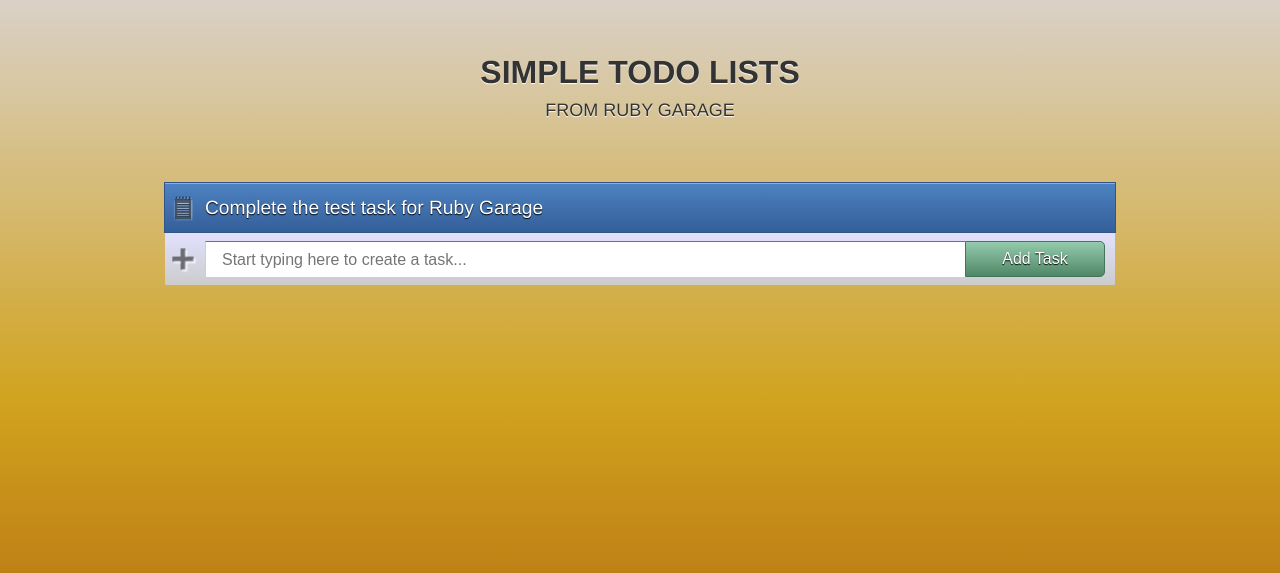
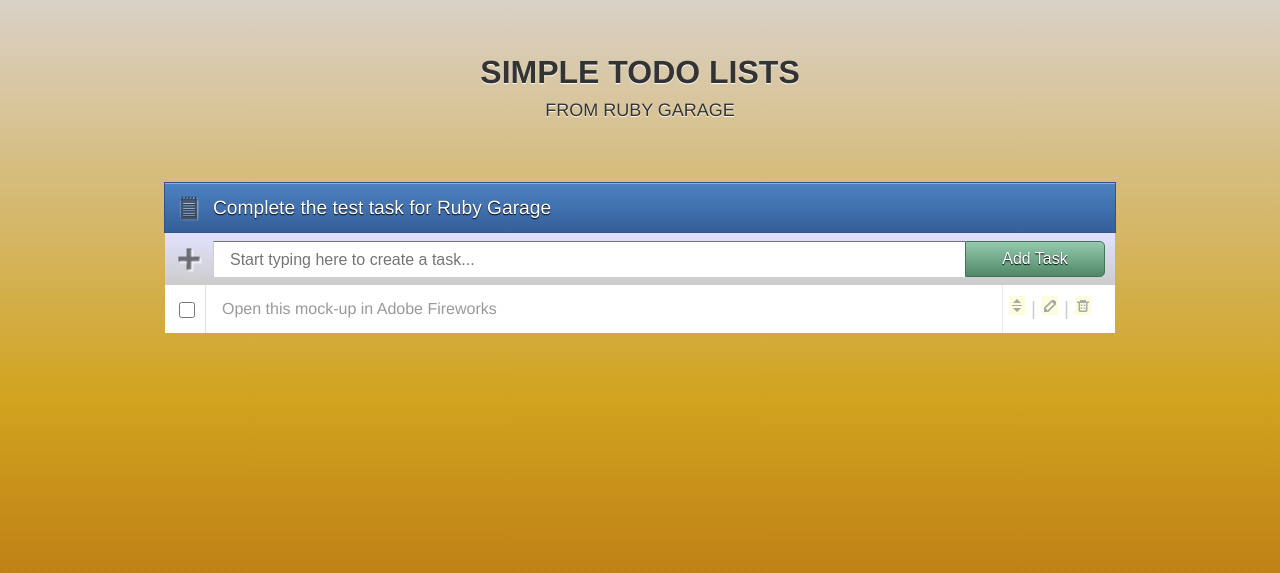
Before and after one commit to oradyvan/rg_test_task, a PHP site: page / in a window 1280 px wide. Shown: the top 573 px of the page. Run offline with PHP 8.4, Linux system fonts and the light colour scheme.

Commit message:
First approach on implementing tasks list panel. Corrected placement of left icons for project header and add task panels.

```diff
--- a/css/main.css
+++ b/css/main.css
@@ -47,17 +47,23 @@
 	cursor: pointer;
 }
 
-.project_header img {
+.project_icon {
 	margin-top: 6px;
+	margin-left: 6px;
+}
+
+.project_header .last {
+	margin-left: -8px;
 }
 
 .project_header .last img {
-	margin-left: -6px;
+	margin-top: 5px;
 }
 
-#project_name {
+.project_name {
 	color: white;
 	text-shadow: 0px 1px 1px black;
+	margin-left: 8px;
 }
 
 .add_task_panel {
@@ -66,12 +72,13 @@
 	background: linear-gradient(top, rgb(225,225,255), rgb(204,204,204)); /* CSS3 */
 }
 
-.add_task_panel img {
+.plus_icon {
 	margin-top: 8px;
+	margin-left: 6px;
 }
 
 .add_task_panel input {
-	width: 760px;
+	width: 752px;
 	height: 36px;
 	border-left: 1px solid rgb(207,207,207);
 	border-top: 1px solid rgb(112,112,112);
@@ -79,6 +86,7 @@
 	border-bottom: none;
 	font-size: medium;
 	padding-left: 16px;
+	margin-left: 8px;
 }
 
 .add_task_button {
@@ -100,3 +108,37 @@
 	background: rgb(148,203,174);
 	padding-top: 5px;
 }
+
+.tasks_list {
+	background: white;
+}
+
+.checkbox {
+	width: 16px;
+	height: 16px;
+	margin-top: 17px;
+	margin-left: 14px;
+}
+
+.task_name {
+	color: rgb(153,153,153);
+	font-size: medium;
+	padding-left: 16px;
+	border-left: 1px solid rgb(239,218,223);
+}
+
+.task_button {
+	background: none;
+	border: none;
+}
+
+.task_button img {
+	width: 16px;
+	height: 19px;
+}
+
+.task_buttons {
+	color: rgb(204,204,204);
+	border-left: 1px solid rgb(231,235,234);
+	margin-left: 20px;
+}
--- a/index.html
+++ b/index.html
@@ -28,30 +28,28 @@
 <div class="span-24"><br/></div>
 </div>
 
+<!-- A panel of managing project -->
 <div class="container project_header" onmouseover="onProjectHeaderMouseOver()" onmouseout="onProjectHeaderMouseOut()">
 	<div class="project_header_border">
 
 		<!-- A sample of a project folder goes here //-->
 		<div class="span-1">
-			<img src="images/project.png"/>
+			<img class="project_icon" src="images/project.png"/>
 		</div>
-		<div class="span-21" id="project_name">
+		<div class="span-20 project_name">
 			Complete the test task for Ruby Garage
 		</div>
-		<div class="span-1">
-			<img id="edit_button" class="invisible" src="images/edit.png"/>
-		</div>
-		<div class="span-1 last">
-			<img id="delete_button" class="invisible" src="images/delete.png"/>
+		<div class="span-3 last">
+			<img id="edit_button" class="invisible" src="images/edit.png"/><img id="delete_button" class="invisible" src="images/delete.png"/>
 		</div>
 	</div>
 </div>
 
-<div class="container add_task_panel">
 
 <!-- A panel of adding a task to the project -->
+<div class="container add_task_panel">
 	<div class="span-1">
-		<img src="images/plus.png"/>
+		<img class="plus_icon" src="images/plus.png"/>
 	</div>
 	<div class="span-19">
 		<input type="text" placeholder="Start typing here to create a task..."/>
@@ -61,5 +59,19 @@
 	</div>
 </div>
 
+
+<!-- A list of tasks in the project -->
+<div class="container tasks_list">
+	<div class="span-1">
+		<input class="checkbox" type="checkbox" value="false"/>
+	</div>
+	<div class="span-19 task_name">
+		Open this mock-up in Adobe Fireworks
+	</div>
+	<div class="span-3 last task_buttons">
+		<button class="task_button"><img src="images/updown.png"/></button>|<button class="task_button"><img src="images/edittask.png"/></button>|<button class="task_button"><img src="images/deletetask.png"/></button>
+	</div>
+</div>
+
 </body>
 </html>
```
Also changed, not shown: images/deletetask.png (added), images/edittask.png (added), images/updown.png (added).
